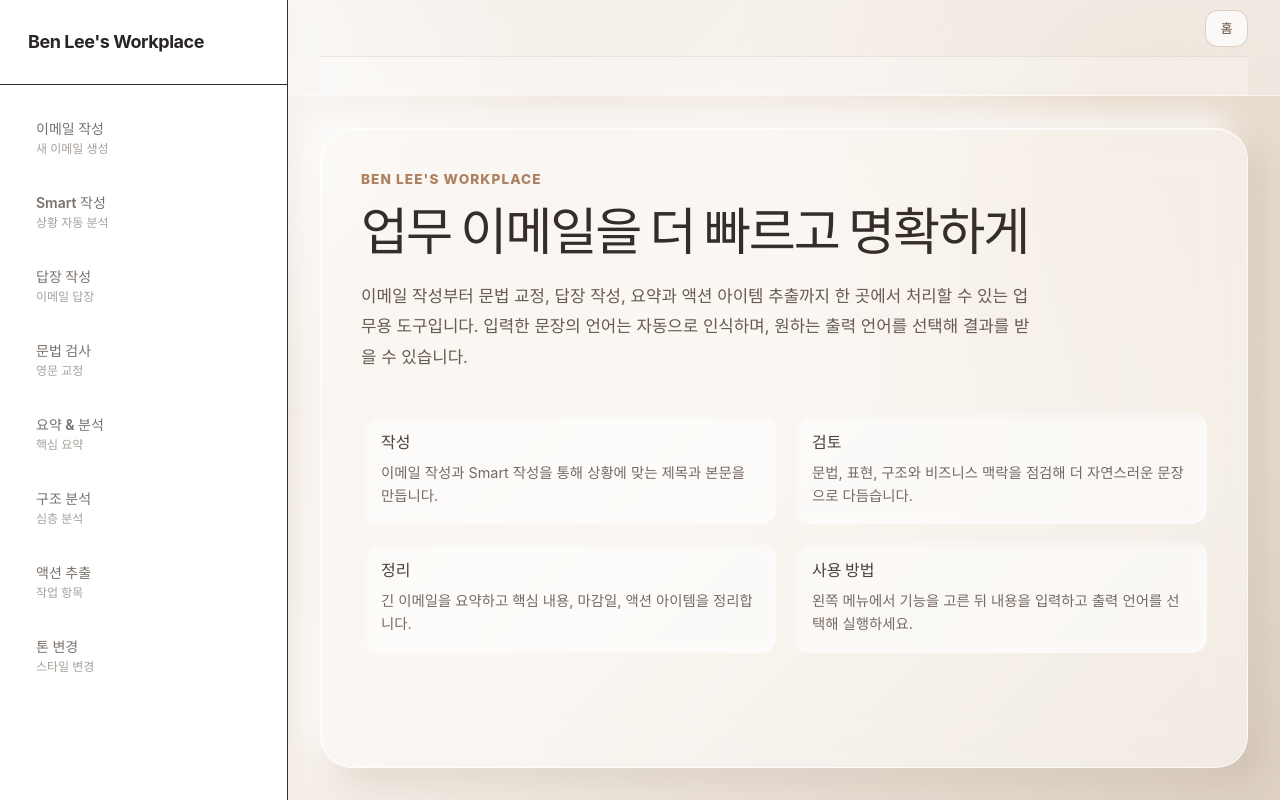
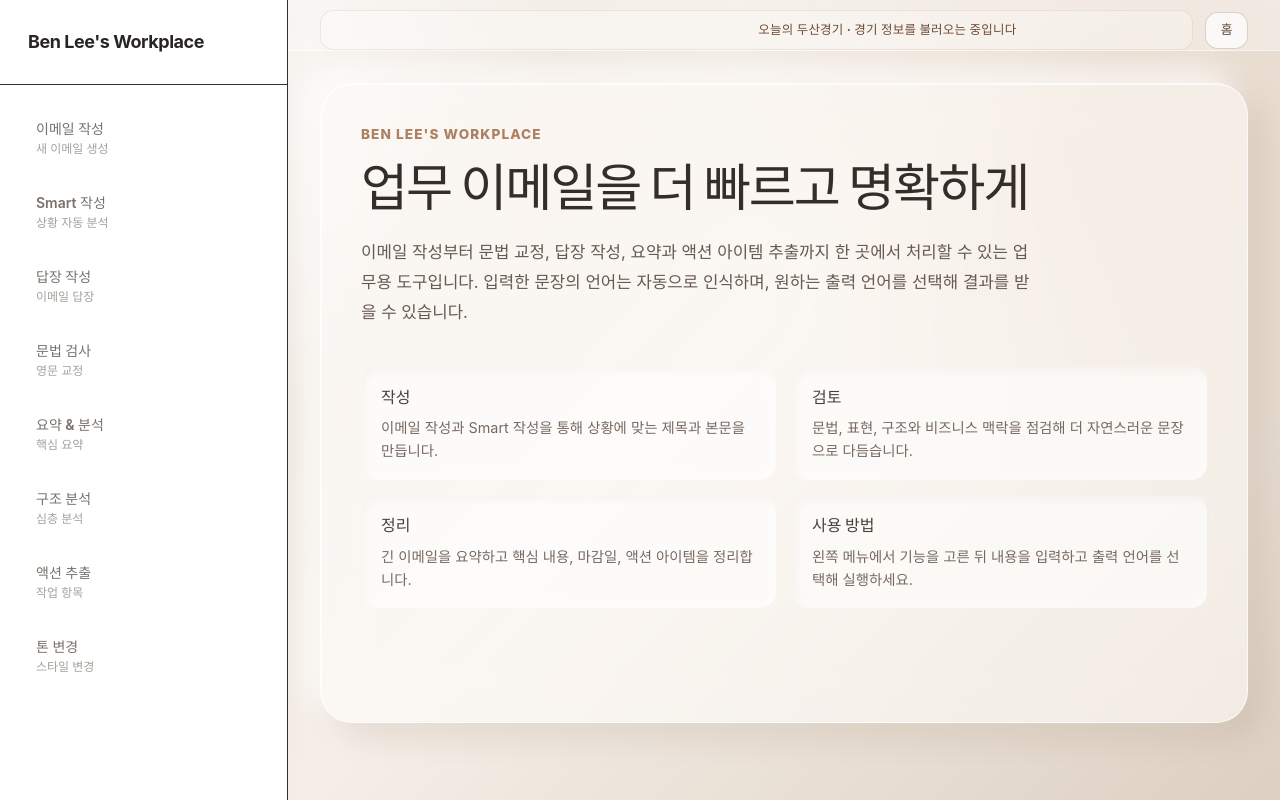
Before and after one commit to lkjh7609-sketch/bnemadie-frontend, a React (Vite) app: page / in a window 1280 px wide. Built offline with nearby package versions, Linux system fonts and the light colour scheme; no server answers; a web font is replaced by a local one.

Commit message:
Move ticker beside home button

```diff
--- a/src/components/Header.jsx
+++ b/src/components/Header.jsx
@@ -3,12 +3,12 @@ import DoosanTicker from './DoosanTicker'
 export default function Header({ onHome }) {
   return (
     <header className="workspace-toolbar sticky top-0 z-10">
-      <div className="flex items-center justify-end max-w-7xl mx-auto">
+      <div className="toolbar-inner flex items-center gap-3 max-w-7xl mx-auto">
+        <DoosanTicker />
         <button type="button" onClick={onHome} className="home-button header-home-button" aria-label="홈으로 이동">
           홈
         </button>
       </div>
-      <DoosanTicker />
     </header>
   )
 }
--- a/src/index.css
+++ b/src/index.css
@@ -68,13 +68,15 @@ body {
   font-weight: 700;
 }
 
-.header-home-button { margin-bottom: .55rem; }
+.header-home-button { flex: none; }
 
 .doosan-ticker {
   position: relative;
   overflow: hidden;
-  width: 100%;
-  border-top: 1px solid rgba(180,157,137,.2);
+  flex: 1;
+  min-width: 0;
+  border: 1px solid rgba(180,157,137,.2);
+  border-radius: .8rem;
   background: rgba(255,255,255,.28);
   white-space: nowrap;
 }
@@ -94,8 +96,8 @@ body {
 .ticker-track:hover { animation-play-state: paused; color: #3f3028; }
 
 @keyframes tickerMove {
-  from { transform: translateX(-100%); }
-  to { transform: translateX(100%); }
+  from { transform: translateX(100%); }
+  to { transform: translateX(-100%); }
 }
 
 .glass-sidebar {
@@ -199,8 +201,7 @@ body {
   .workspace-sidebar nav li { flex: 0 0 auto; }
   .workspace-sidebar nav button { width: auto; min-width: 7.2rem; padding: .65rem .8rem; }
   .workspace-sidebar nav button > div > div > div:last-child { display: none; }
-  .workspace-toolbar { padding: .6rem 1rem 0; }
-  .header-home-button { margin-bottom: .45rem; }
+  .workspace-toolbar { padding: .6rem 1rem; }
   .ticker-track { font-size: .72rem; animation-duration: 18s; }
   .main-content { overflow: visible; }
   .feature-page, .home-page { padding: 1rem; }
```
